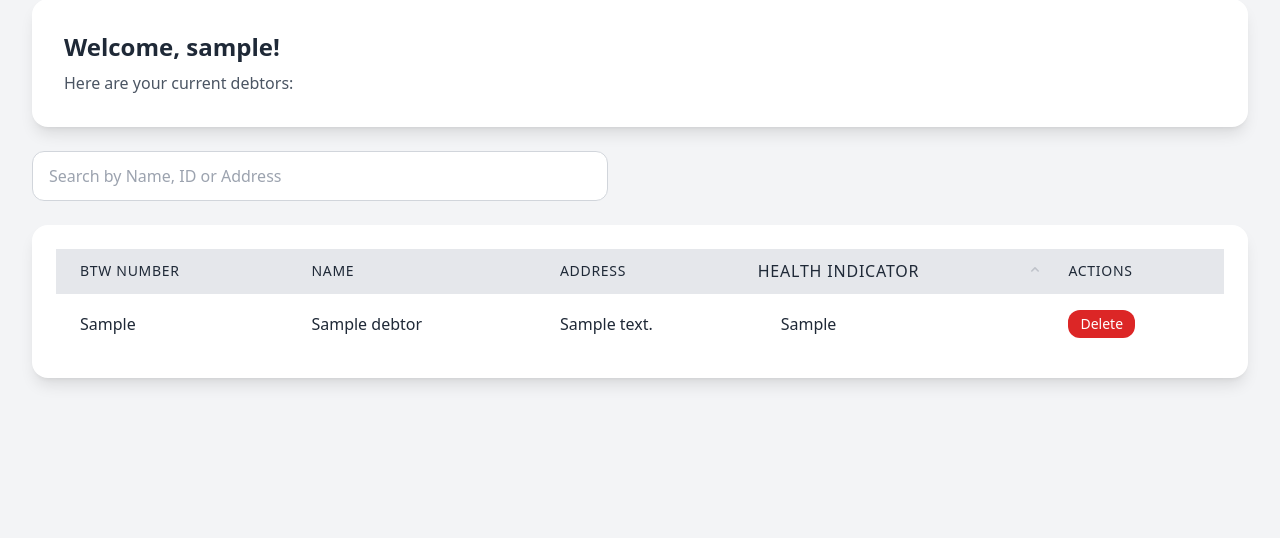
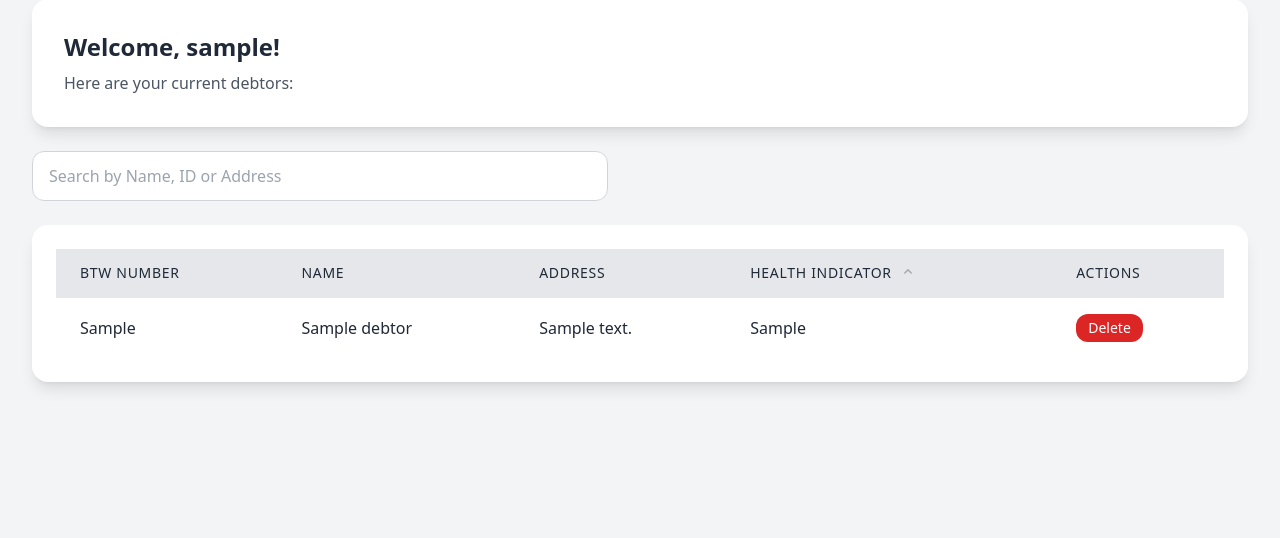
Before and after one commit to A-D-DBS-application/web-application-2025-group-20, a Flask app: page /dashboard in a window 1280 px wide. Shown: the part 113-651 px from the top of the page. Run offline with Flask 3, Linux system fonts and the light colour scheme; the visitor is signed in with stand-in values (Sample User, id 1); tables that the repository leaves empty hold one stand-in row (values such as "Sample post"); some libraries are stand-ins or nearby versions.

Commit message:
fix sort health button

```diff
--- a/app/templates/dashboard.html
+++ b/app/templates/dashboard.html
@@ -80,16 +80,30 @@
           <th class="px-3 md:px-6 py-3 text-left text-xs md:text-sm font-medium uppercase tracking-wider">BTW Number</th>
           <th class="px-3 md:px-6 py-3 text-left text-xs md:text-sm font-medium uppercase tracking-wider">Name</th>
           <th class="px-3 md:px-6 py-3 text-left text-xs md:text-sm font-medium uppercase tracking-wider hidden md:table-cell">Address</th>
-          <th id="healthSortHeader" class="table-cell-base font-medium uppercase tracking-wider text-left cursor-pointer hidden md:table-cell">
-                <div class="flex items-center justify-between">
-                    Health Indicator
-                    <span id="sortIndicator" class="ml-1 text-gray-500 dark:text-gray-400">
-                        <svg xmlns="http://www.w3.org/2000/svg" class="h-4 w-4" viewBox="0 0 20 20" fill="currentColor">
-                            <path fill-rule="evenodd" d="M14.707 10.707a1 1 0 01-1.414 0L10 7.414l-3.293 3.293a1 1 0 01-1.414-1.414l4-4a1 1 0 011.414 0l4 4a1 1 0 010 1.414z" clip-rule="evenodd" />
-                        </svg>
-                    </span>
-                </div>
-            </th>
+          <th class="px-3 md:px-6 py-3 text-left text-xs md:text-sm font-medium uppercase tracking-wider hidden md:table-cell">
+
+              <div class="flex items-center gap-1">
+                  <!-- Text (NOT clickable) -->
+                  <span>Health Indicator</span>
+
+                  <!-- Icon (clickable) -->
+                  <span id="healthSortHeader"
+                        class="cursor-pointer p-1 hover:bg-gray-300 dark:hover:bg-gray-600 rounded transition flex items-center justify-center">
+
+                      <!-- The dynamic icon container -->
+                      <span id="sortIndicator" class="opacity-30">
+                          <svg xmlns="http://www.w3.org/2000/svg" class="h-4 w-4" viewBox="0 0 20 20" fill="currentColor">
+                              <path fill-rule="evenodd"
+                                    d="M14.707 10.707a1 1 0 01-1.414 0L10 7.414l-3.293 3.293a1 1 0 01-1.414-1.414l4-4a1 1 0 011.414 0l4 4a1 1 0 010 1.414z"
+                                    clip-rule="evenodd"/>
+                          </svg>
+                      </span>
+
+                  </span>
+              </div>
+
+          </th>
+
           <th class="px-3 md:px-6 py-3 text-left text-xs md:text-sm font-medium uppercase tracking-wider">Actions</th>
         </tr>
       </thead>
```
